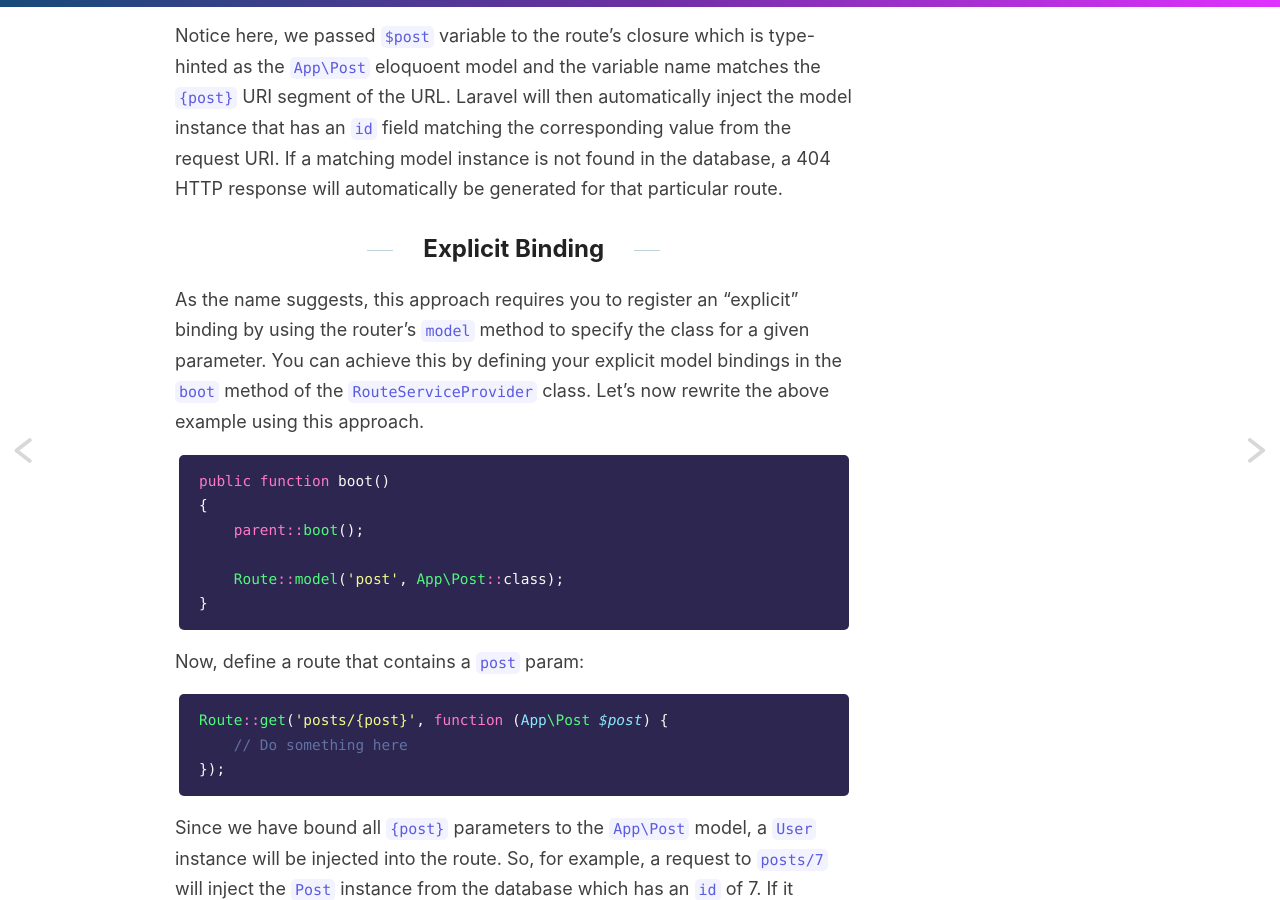
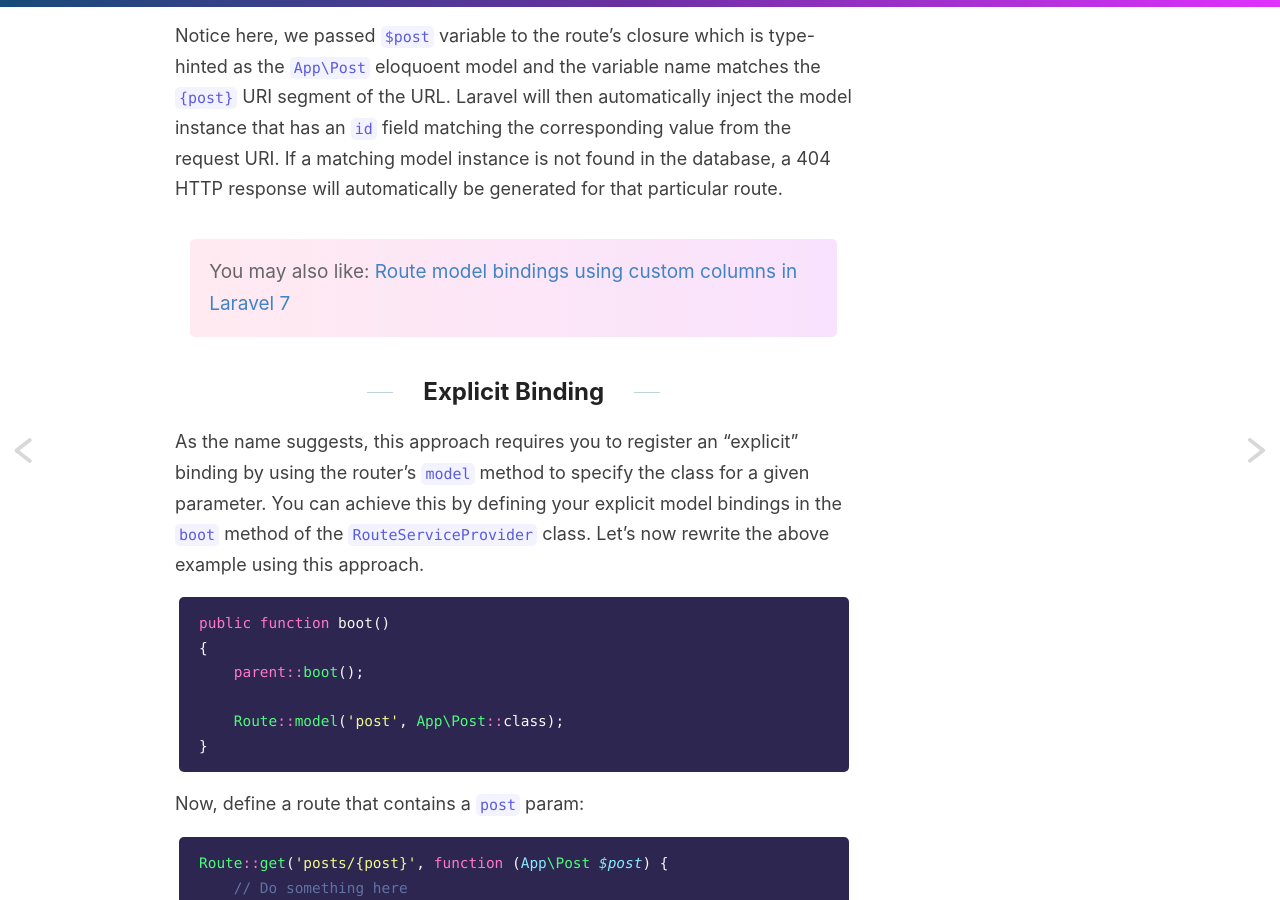
Before and after one commit to varunkumardev/amitmerchant1990.github.io, a Jekyll site: the page built from _posts/2019-4-29-laravel-route-model-bindings.md, in a window 1280 px wide and 900 px high, scrolled down 1093 px. Built offline with Jekyll 4.4.1, drawn with Linux system fonts in a browser that asks for light colours; comment, search, counter and statistics services are not loaded.

Commit message:
Update 2019-4-29-laravel-route-model-bindings.md

````diff
--- a/_posts/2019-4-29-laravel-route-model-bindings.md
+++ b/_posts/2019-4-29-laravel-route-model-bindings.md
@@ -25,6 +25,9 @@ Route::get('api/posts/{post}', function (App\Post $post) {
 ```
 
 Notice here, we passed `$post` variable to the route's closure which is type-hinted as the `App\Post` eloquoent model and the variable name matches the `{post}` URI segment of the URL. Laravel will then automatically inject the model instance that has an `id` field matching the corresponding value from the request URI. If a matching model instance is not found in the database, a 404 HTTP response will automatically be generated for that particular route.
+
+{:.you-may-like}
+> You may also like: [Route model bindings using custom columns in Laravel 7](/route-model-bindings-custom-keys-laravel7/)
 
 ## Explicit Binding
 
````
